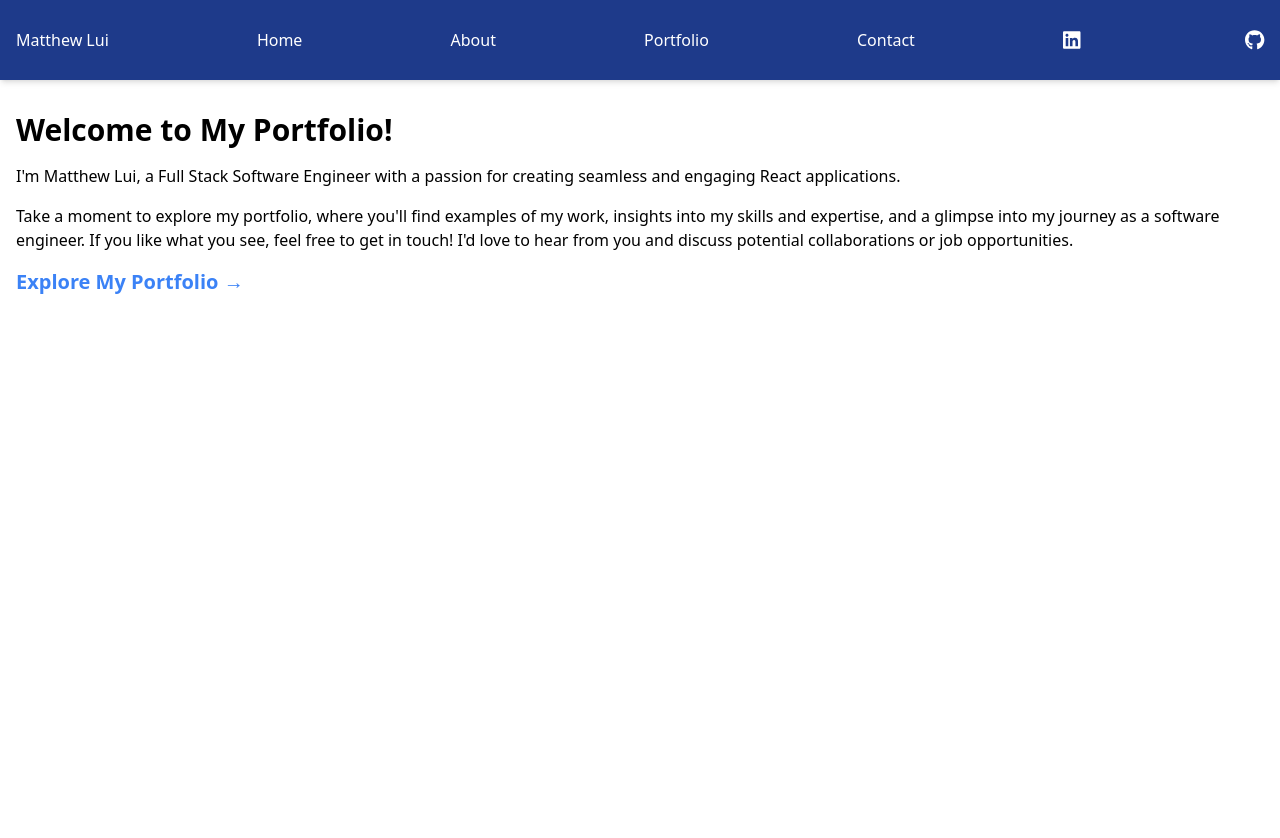
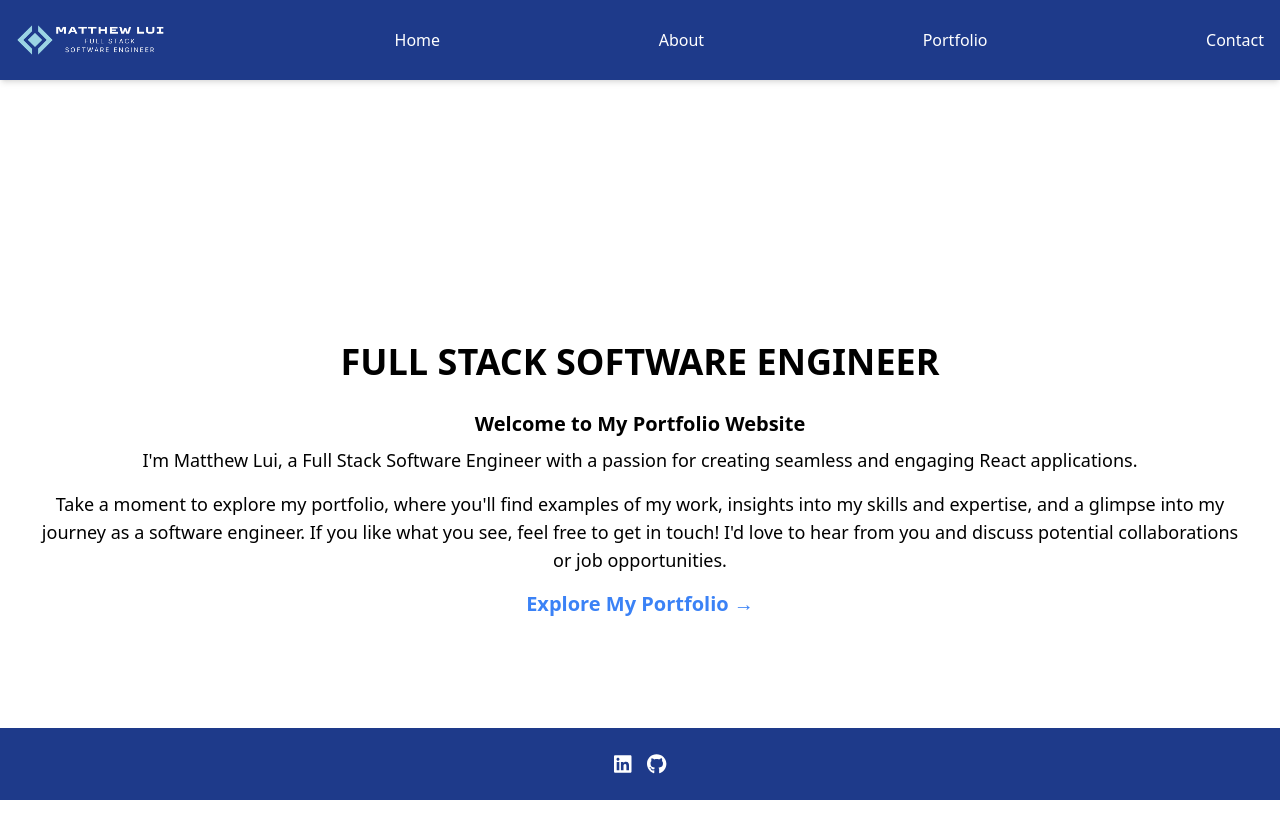
Before and after one commit to matthew-lui/Portfolio-Website, a React (Create React App) app: page / in a window 1280 px wide. Shown: the top 838 px of the page. Before the commit the page ends 800 px from the top, so only its background shows below. Built offline with nearby package versions, Linux system fonts and the light colour scheme; no server answers.

Commit message:
css and fixed components

```diff
--- a/src/App.js
+++ b/src/App.js
@@ -3,10 +3,10 @@ import Navbar from './Navbar'
 import {Route, Routes} from 'react-router-dom'
 import Home from './Home'
 import About from './About'
-import MyPortfolio from './MyPortfolio'
 import Contact from './Contact'
 import NotFound from './NotFound'
 import PortfolioContainer from './PortfolioContainer'
+import Footer from './Footer'
 
 const API = "http://localhost:3000/projects"
 
@@ -28,7 +28,7 @@ function App() {
         <Route path="/contact" element={<Contact/>}/>
         <Route path="*" element={<NotFound />} />
       </Routes>
-
+      <Footer />
     </div>
   );
 }
--- a/src/Contact.js
+++ b/src/Contact.js
@@ -33,7 +33,7 @@ function Contact() {
 
   return (
     <section className="container mx-auto px-4 py-8">
-      <h2 className="text-2xl font-semibold mb-6">Let's Connect</h2>
+      <h2 className="text-2xl font-semibold mb-6 text-center sm:text-3xl">Let's Connect</h2>
       {status === 'success' && (
         <p className="text-green-500 text-center mb-4">Talk to you soon!</p>
       )}
@@ -42,7 +42,7 @@ function Contact() {
           Error sending message. Please try again.
         </p>
       )}
-      <form onSubmit={handleSubmit}>
+      <form onSubmit={handleSubmit} className="w-full max-w-md mx-auto">
         <div className="mb-4">
           <label htmlFor="name" className="block mb-2">
             Name:
@@ -85,7 +85,7 @@ function Contact() {
             required
           />
         </div>
-        <button type="submit" className="bg-blue-500 text-white py-2 px-4 rounded hover:bg-blue-700">
+        <button type="submit" className="bg-blue-500 text-white py-2 px-4 rounded hover:bg-blue-700 w-full sm:w-auto">
           Send
         </button>
       </form>
--- /dev/null
+++ b/src/Footer.js
@@ -0,0 +1,32 @@
+import React from 'react';
+import { FontAwesomeIcon } from '@fortawesome/react-fontawesome';
+import { faGithub, faLinkedin } from '@fortawesome/free-brands-svg-icons';
+
+function Footer() {
+  return (
+    <footer className="bg-blue-900 text-white py-6 fixed bottom-0 inset-x-0">
+      <div className="container mx-auto px-4">
+        <div className="flex items-center justify-center">
+          <a
+            href="https://www.linkedin.com/in/lui-matthewm/"
+            target="_blank"
+            rel="noopener noreferrer"
+            className="text-white hover:text-blue-300"
+          >
+            <FontAwesomeIcon icon={faLinkedin} size="lg" />
+          </a>
+          <a
+            href="https://github.com/matthew-lui"
+            target="_blank"
+            rel="noopener noreferrer"
+            className="text-white hover:text-blue-300 ml-4"
+          >
+            <FontAwesomeIcon icon={faGithub} size="lg" />
+          </a>
+        </div>
+      </div>
+    </footer>
+  );
+}
+
+export default Footer;
--- a/src/Home.js
+++ b/src/Home.js
@@ -1,32 +1,45 @@
-import React from "react";
-import { NavLink } from "react-router-dom";
+import React from 'react';
+import { NavLink } from 'react-router-dom';
+import NYCSkyline from './NYCSkyline.jpg';
 
 function Home(props) {
   return (
-    <div>
-      <section id="home" class="container mx-auto px-4 py-8">
-        <h1 class="text-3xl font-bold mb-4">Welcome to My Portfolio!</h1>
-        <p class="mb-4">
-          I'm Matthew Lui, a Full Stack Software Engineer with a
-          passion for creating seamless and engaging React applications.
+    <div
+      className="flex items-center justify-center min-h-screen"
+      style={{
+        backgroundImage: `NYCSkyline url(${NYCSkyline})`,
+        backgroundSize: 'cover',
+        backgroundPosition: 'center',
+      }}
+    >
+    <div className="flex items-center justify-center min-h-screen">
+      <section id="home" className="container mx-auto px-20 py-20 text-center sm:px-5 md:px-10">
+        <h1 className="text-3xl font-bold mb-7 sm:text-4xl">FULL STACK SOFTWARE ENGINEER</h1>
+        <div>
+          <h2 className="text-2xl font-bold mb-2 sm:text-xl">
+            Welcome to My Portfolio Website
+          </h2>
+        </div>
+        <p className="mb-4 text-lg sm:text-l">
+          I'm Matthew Lui, a Full Stack Software Engineer with a passion for
+          creating seamless and engaging React applications.
         </p>
-        <p class="mb-4">
-
-        </p>
-        <p class="mb-4">
+        <p className="mb-4"></p>
+        <p className="mb-4 text-lg sm:text-l">
           Take a moment to explore my portfolio, where you'll find examples of
           my work, insights into my skills and expertise, and a glimpse into my
-          journey as a software engineer. If you like what you see, feel free to
-          get in touch! I'd love to hear from you and discuss potential
+          journey as a software engineer. If you like what you see, feel free
+          to get in touch! I'd love to hear from you and discuss potential
           collaborations or job opportunities.
         </p>
-        <a
-          href="/portfolio"
-          class="text-xl font-semibold inline-block text-blue-500 hover:text-blue-700"
+        <NavLink
+          to="/portfolio"
+          className="text-xl font-semibold inline-block text-blue-500 hover:text-blue-700"
         >
-           Explore My Portfolio &rarr;
-        </a>
+          Explore My Portfolio &rarr;
+        </NavLink>
       </section>
+    </div>
     </div>
   );
 }
--- a/src/MyPortfolio.js
+++ b/src/MyPortfolio.js
@@ -4,13 +4,13 @@ import { faGithub, faLinkedin } from '@fortawesome/free-brands-svg-icons';
 
 function MyPortfolio({ project }) {
   return (
-    <div className="container mx-auto px-4 py-8">
-      <h1 className="text-3xl font-bold mb-4">{project.name}</h1>
-      <h2 className="text-2xl font-semibold mb-2">{project.description}</h2>
-      <h3 className="text-xl font-medium mb-1">{project.tech}</h3>
-      <h4 className="text-xl font-medium mb-1">{project.image_url}</h4>
-      <h5 className="text-xl font-medium mb-1">{project.loom}</h5>
-      <div className="flex space-x-4">
+    <div className="container mx-auto px-4 py-15">
+      <h1 className="text-2xl font-bold mb-4 text-center">{project.name}</h1>
+      <h2 className="text-xl font-semibold mb-2 text-center">{project.description}</h2>
+      <h3 className="text-l font-medium mb-1 text-center">{project.tech}</h3>
+      <h4 className="text-l font-medium mb-1 text-center">{project.image_url}</h4>
+      <h5 className="text-l font-medium mb-1 text-center">{project.loom}</h5>
+      <div className="flex space-x-4 justify-center">
         <a
           href={project.github}
           target="_blank"
--- a/src/Navbar.js
+++ b/src/Navbar.js
@@ -1,14 +1,15 @@
 import React from 'react';
 import { NavLink } from 'react-router-dom';
-import { FontAwesomeIcon } from '@fortawesome/react-fontawesome';
-import { faGithub, faLinkedin } from '@fortawesome/free-brands-svg-icons';
+import MatthewLogo from './MatthewLogo.png';
 
 function Navbar() {
   return (
     <nav className="bg-blue-900 text-white shadow-md">
       <div className="container mx-auto px-4">
         <div className="flex items-center justify-between h-20">
-          <ul className="text-white hover:text-blue-300">Matthew Lui</ul>
+          <ul className="text-white hover:text-blue-300">
+            <img src={MatthewLogo} className="w-40 h-auto" />
+          </ul>
           <NavLink className="text-white hover:text-blue-300" exact to="/">
             Home
           </NavLink>
@@ -25,26 +26,6 @@ function Navbar() {
           <NavLink className="text-white hover:text-blue-300" exact to="/Contact">
             Contact
           </NavLink>
-          <ul>
-            <a
-              href="https://www.linkedin.com/in/lui-matthewm/"
-              target="_blank"
-              rel="noopener noreferrer"
-              className="text-white hover:text-blue-300"
-            >
-              <FontAwesomeIcon icon={faLinkedin} size="lg" />
-            </a>
-          </ul>
-          <ul>
-            <a
-              href="https://github.com/matthew-lui"
-              target="_blank"
-              rel="noopener noreferrer"
-              className="text-white hover:text-blue-300 ml-4"
-            >
-              <FontAwesomeIcon icon={faGithub} size="lg" />
-            </a>
-          </ul>
         </div>
       </div>
     </nav>
--- a/src/PortfolioContainer.js
+++ b/src/PortfolioContainer.js
@@ -4,13 +4,13 @@ import MyPortfolio from './MyPortfolio';
 function PortfolioContainer({projects}) {
     console.log(projects);
     return (
-        <div>
-
+        <div className="container mx-auto px-4 py-8">
+            <div className="flex flex-wrap justify-center">
             {
             projects.map((project) => <MyPortfolio key={project.id} project={project} />)
 
             }
-
+            </div>
         </div>
     );
 }
```
Also changed, not shown: src/About.js (+11 -11 lines), src/MatthewLogo.png (added), src/NYCSkyline.jpg (added).
